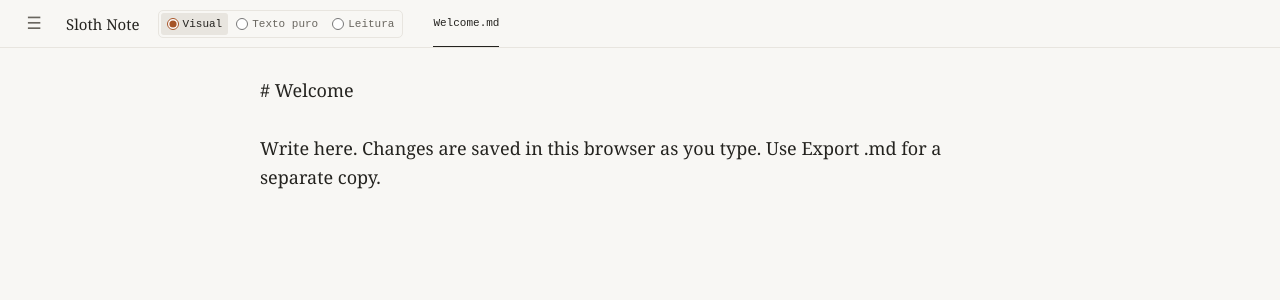
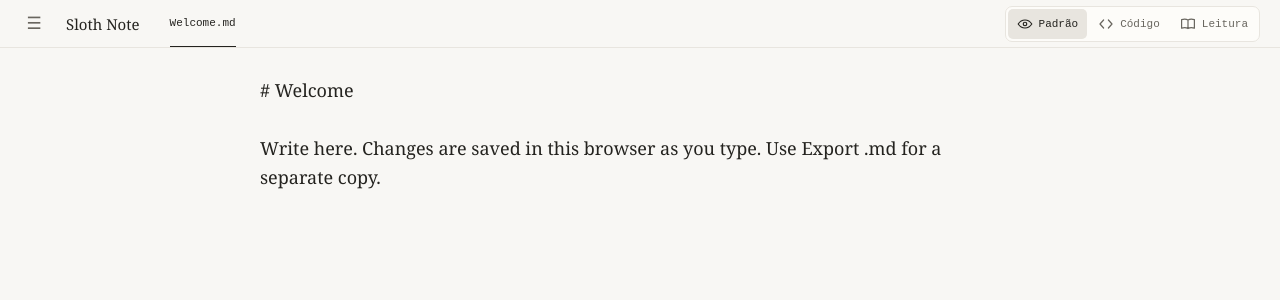
Before and after one commit to dougkusanagi/sloth-noter, a React (Vite) app: page / in a window 1280 px wide. Shown: the top 300 px of the page. Built offline with nearby package versions, Linux system fonts and the light colour scheme.

Commit message:
Move icon mode switch to header right

```diff
--- a/src/main.jsx
+++ b/src/main.jsx
@@ -19,6 +19,12 @@ function download(name, body, type = 'text/markdown;charset=utf-8') {
   link.download = name
   link.click()
   setTimeout(() => URL.revokeObjectURL(url), 1000)
+}
+
+function ModeIcon({ mode }) {
+  return <svg className="mode-icon" viewBox="0 0 20 20" fill="none" stroke="currentColor" strokeWidth="1.5" strokeLinecap="round" strokeLinejoin="round" aria-hidden="true">
+    {mode === 'visual' ? <><path d="M1.5 10s3.2-5 8.5-5 8.5 5 8.5 5-3.2 5-8.5 5-8.5-5-8.5-5Z" /><circle cx="10" cy="10" r="2.2" /></> : mode === 'source' ? <><path d="m7 5-4.5 5L7 15M13 5l4.5 5-4.5 5" /></> : <><path d="M10 5C7.8 3.7 5.3 3.5 2 4.5v10.7c3.3-1 5.8-.8 8 .5m0-10.7c2.2-1.3 4.7-1.5 8-.5v10.7c-3.3-1-5.8-.8-8 .5V5Z" /></>}
+  </svg>
 }
 
 function App() {
@@ -178,7 +184,7 @@ function App() {
     setFindIndex(safeIndex)
   }
   function runMenu(action, restoreFocus = true) { setMenuOpen(false); action(); if (restoreFocus) setTimeout(() => menuButton.current?.focus(), 0) }
-  function changeMode(next) { setMode(next); setMenuOpen(false); if (next !== 'reading') setTimeout(() => next === 'source' ? editorRef.current?.focus() : visualRef.current?.focus(), 0) }
+  function changeMode(next) { setMode(next); setMenuOpen(false) }
   function resetDamagedStorage() {
     const failure = saveDocument(storage.current, current.current)
     setError(failure)
@@ -268,14 +274,14 @@ function App() {
         </div>}
       </div>
       <span className="app-title">Sloth Note</span>
-      <fieldset className="mode-switch">
-        <legend className="sr-only">Modo de visualização</legend>
-        {[['visual', 'Visual'], ['source', 'Texto puro'], ['reading', 'Leitura']].map(([value, label]) => <label key={value}><input type="radio" name="editor-mode" value={value} checked={mode === value} onChange={() => changeMode(value)} />{label}</label>)}
-      </fieldset>
       {prefs.tabsVisible && data.openIds.length > 0 && <nav className="tabs" aria-label="Open notes"><div className="tab-list" ref={tabListRef}>{data.openIds.map(id => {
         const note = data.notes.find(item => item.id === id)
         return note && <button key={id} ref={id === data.activeId ? activeTabRef : null} className={id === data.activeId ? 'tab active' : 'tab'} onClick={() => openNote(id)}>{note.name}</button>
       })}</div></nav>}
+      <fieldset className="mode-switch">
+        <legend className="sr-only">Modo de visualização</legend>
+        {[['visual', 'Padrão'], ['source', 'Código'], ['reading', 'Leitura']].map(([value, label]) => <label key={value} title={label}><input type="radio" name="editor-mode" value={value} aria-label={label} checked={mode === value} onChange={() => changeMode(value)} /><ModeIcon mode={value} /><span className="mode-label">{label}</span></label>)}
+      </fieldset>
       <span className="sr-only" role="status">{error ? 'Not saved' : 'Saved in this browser'}</span>
       <input ref={importInput} type="file" accept=".md,.markdown,text/markdown,text/plain" hidden onChange={event => { importFile(event.target.files?.[0]); event.target.value = '' }} />
       <input ref={backupInput} type="file" accept=".json,application/json" hidden onChange={event => { restoreBackup(event.target.files?.[0]); event.target.value = '' }} />
--- a/src/styles.css
+++ b/src/styles.css
@@ -9,10 +9,12 @@ button:focus-visible,input:focus-visible,textarea:focus-visible { outline:2px so
 .app { min-height:100dvh; display:flex; flex-direction:column; background:var(--bg); }
 .app-header { height:48px; flex:none; display:flex; align-items:center; gap:18px; padding:0 20px; border-bottom:1px solid var(--soft); font:11px monospace; color:var(--muted); }
 .app-title { color:var(--ink); font:500 15px Georgia,serif; white-space:nowrap; }
-.mode-switch { display:flex; flex:none; align-items:center; gap:2px; border:1px solid var(--soft); border-radius:5px; margin:0; padding:2px; min-width:0; }
-.mode-switch label { display:flex; align-items:center; gap:4px; padding:5px 6px; cursor:pointer; white-space:nowrap; border-radius:3px; }
-.mode-switch label:has(input:checked) { background:var(--soft); color:var(--ink); }
-.mode-switch input { accent-color:var(--accent); margin:0; width:12px; height:12px; }
+.mode-switch { display:flex; flex:none; align-items:center; gap:2px; border:1px solid var(--soft); border-radius:7px; margin:0 0 0 auto; padding:2px; min-width:0; background:var(--paper); }
+.mode-switch label { position:relative; display:flex; align-items:center; justify-content:center; gap:6px; min-height:30px; padding:5px 9px; cursor:pointer; white-space:nowrap; border-radius:5px; }
+.mode-switch label:hover,.mode-switch label:has(input:checked) { background:var(--soft); color:var(--ink); }
+.mode-switch label:has(input:focus-visible) { outline:2px solid var(--accent); outline-offset:2px; }
+.mode-switch input { position:absolute; opacity:0; width:1px; height:1px; margin:0; pointer-events:none; }
+.mode-icon { width:16px; height:16px; flex:none; }
 .sr-only { position:absolute; width:1px; height:1px; padding:0; margin:-1px; overflow:hidden; clip:rect(0,0,0,0); white-space:nowrap; border:0; }
 .main-menu-wrap { position:relative; flex:none; }
 .menu-trigger { border:0; background:transparent; width:28px; height:32px; padding:0; cursor:pointer; font:17px monospace; }
@@ -90,4 +92,5 @@ textarea:focus-visible { outline:none; }
 .trash-dialog > button { margin:10px; }
 .trash-item { display:flex; align-items:center; flex-wrap:wrap; gap:6px; border-top:1px solid var(--soft); padding:10px; }
 .trash-item span { flex:1; min-width:120px; overflow-wrap:anywhere; }
-@media (max-width:600px) { .app-header { height:auto; min-height:48px; flex-wrap:wrap; padding:4px 10px; gap:4px 8px; } .mode-switch { order:3; width:100%; justify-content:center; } .tabs { height:40px; } textarea { padding:20px 16px 64px; } .visual-editor .cm-scroller { padding:20px 16px 64px; } .reading,.empty-note { padding:20px 16px; } }
+@media (max-width:600px) { .app-header { padding:0 10px; gap:8px; } .mode-switch label { width:30px; padding:5px; } .mode-label { display:none; } textarea { padding:20px 16px 64px; } .visual-editor .cm-scroller { padding:20px 16px 64px; } .reading,.empty-note { padding:20px 16px; } }
+@media (max-width:300px) { .app-title { display:none; } }
```
Also changed, not shown: 2 other files (tests, documents, lock files or other folders).
